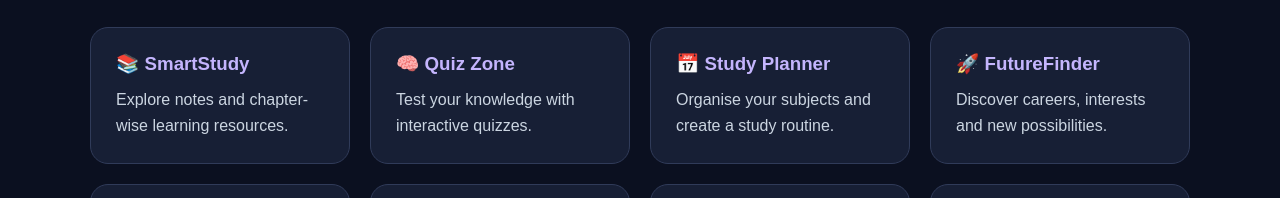
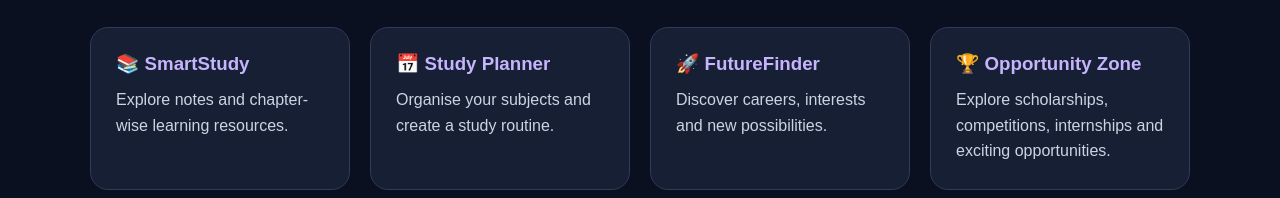
Before and after one commit to riya-techspace/StudentVerse, a plain HTML site: page index.html in a window 1280 px wide. Shown: the part 726-924 px from the top of the page. Drawn offline with Linux system fonts and the light colour scheme.

Commit message:
Update index.html

```diff
--- a/index.html
+++ b/index.html
@@ -62,10 +62,7 @@
           <p>Explore notes and chapter-wise learning resources.</p>
         </div>
 
-        <div class="feature-card" onclick="window.location.href='quizzone.html'">
-          <h3>🧠 Quiz Zone</h3>
-          <p>Test your knowledge with interactive quizzes.</p>
-        </div>
+
 
         <div class="feature-card" onclick="window.location.href='studyplanner.html'">
           <h3>📅 Study Planner</h3>
```
